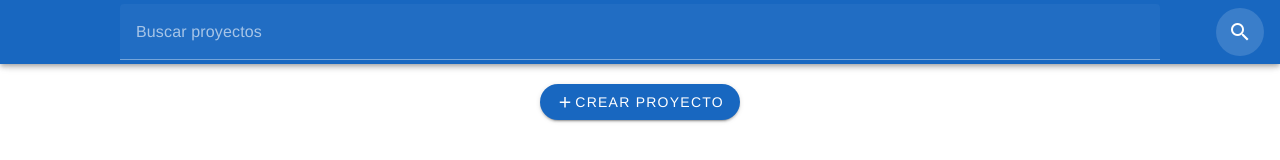
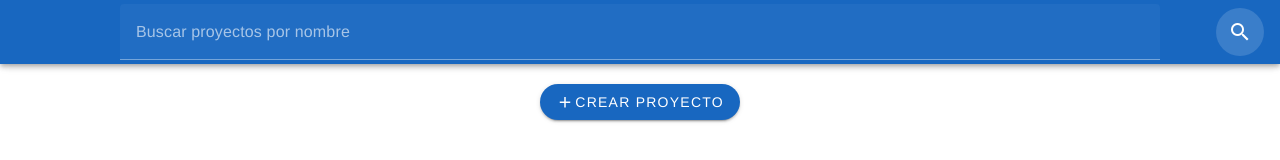
Before and after one commit to JulianDGP/project-manager, a Vue app: page / in a window 1280 px wide. Shown: the top 160 px of the page. Built offline with nearby package versions, Linux system fonts and the light colour scheme.

Commit message:
cambio nombre de la aplicacion

```diff
--- a/index.html
+++ b/index.html
@@ -4,7 +4,7 @@
     <meta charset="UTF-8" />
     <link rel="icon" type="image/svg+xml" href="/vite.svg" />
     <meta name="viewport" content="width=device-width, initial-scale=1.0" />
-    <title>Vite + Vue</title>
+    <title>Gestion de proyectos</title>
   </head>
   <body>
     <div id="app"></div>
--- a/src/components/HeaderComponent.vue
+++ b/src/components/HeaderComponent.vue
@@ -9,7 +9,7 @@
         <v-col cols="10" offset="1">
           <v-text-field
             v-model="searchQuery"
-            label="Buscar proyectos"
+            label="Buscar proyectos por nombre"
             color="white"
             hide-details
             dense
```
